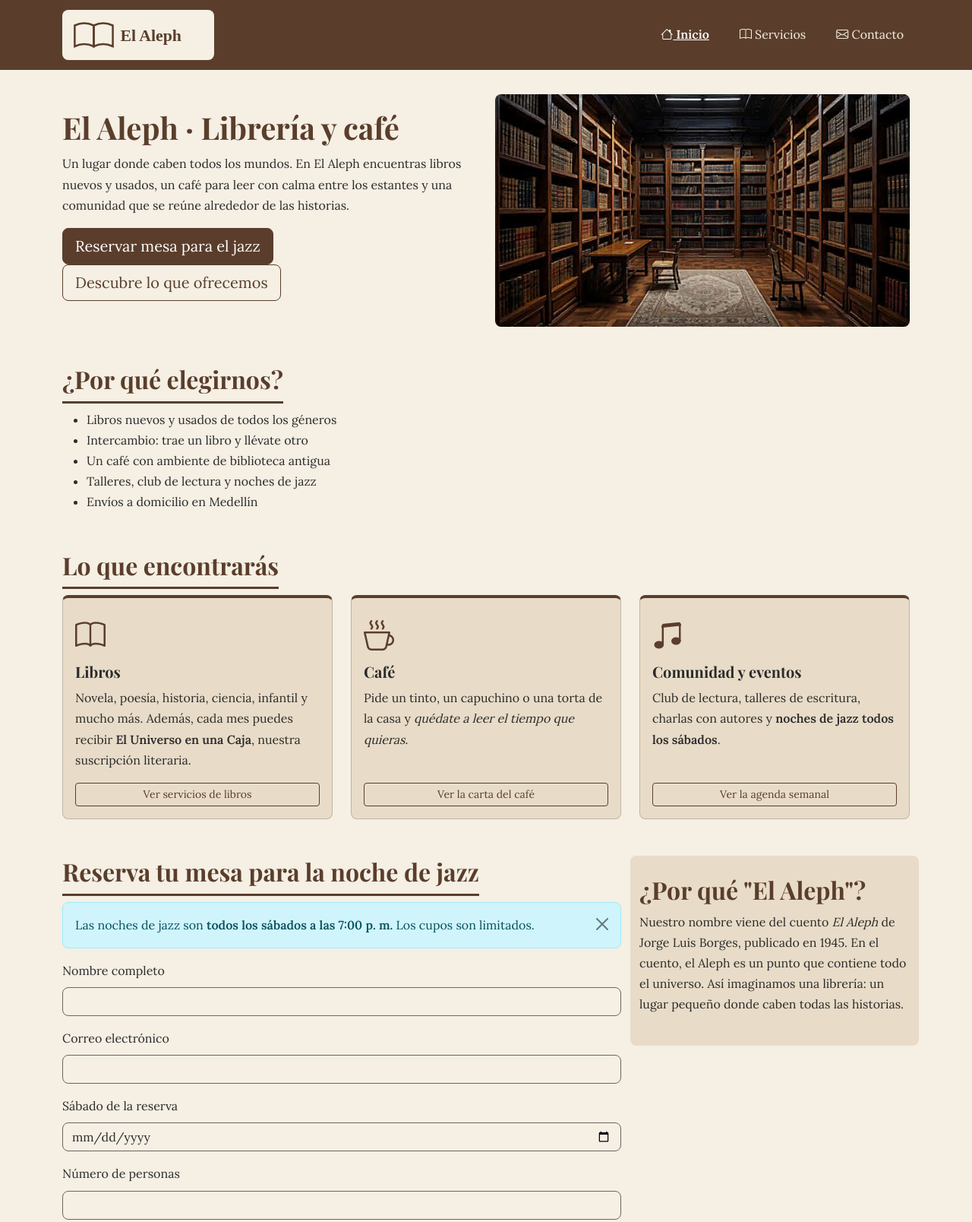
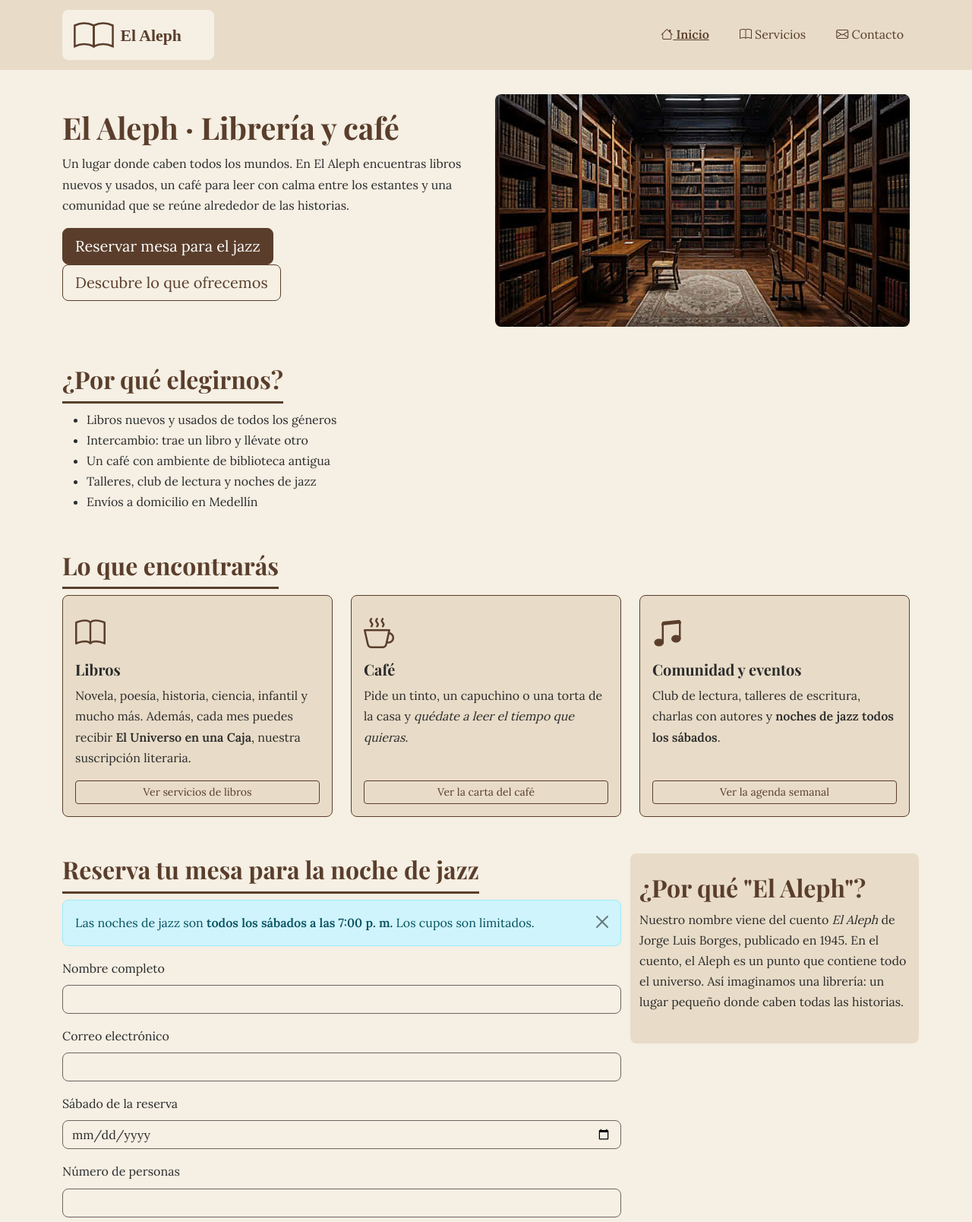
Before and after one commit to yulianadurangoh/el-aleph, a plain HTML site: page index.html in a window 1280 px wide. Shown: the top 1608 px of the page at 76% size. Drawn offline with nearby package versions, Linux system fonts and the light colour scheme.

Commit message:
style: simplificar estilos de la navbar y cambiar el correo de contacto

```diff
--- a/css/styles.css
+++ b/css/styles.css
@@ -143,7 +143,7 @@ section {
 article {
   background-color: var(--beige);
   padding: var(--espacio-m);
-  border-left: 4px solid var(--madera);
+  border: 1px solid var(--madera);
   border-radius: var(--espacio-xs);
 }
 
@@ -290,9 +290,9 @@ footer a {
   }
 }
 
-/* 12. Componentes de Bootstrap con la paleta de El Aleph */
+/* 12. Bootstrap con los colores de El Aleph */
 
-/* Botón principal (btn-primary) con el color Madera */
+/* Botón principal con el color Madera */
 .btn-primary {
   --bs-btn-bg: #5A3E2B;
   --bs-btn-border-color: #5A3E2B;
@@ -302,7 +302,7 @@ footer a {
   --bs-btn-active-border-color: #34241A;
 }
 
-/* Botón de contorno (btn-outline-primary) con el color Madera */
+/* Botón de contorno con el color Madera */
 .btn-outline-primary {
   --bs-btn-color: #5A3E2B;
   --bs-btn-border-color: #5A3E2B;
@@ -314,37 +314,37 @@ footer a {
   --bs-btn-active-border-color: #46301F;
 }
 
-/* Encabezado con la navbar de Bootstrap: el Flexbox y el relleno
-   de la regla "header" ya no hacen falta, los pone la navbar */
+/* Encabezado de la navbar: le quito el Flexbox de la regla header */
 .encabezado-bootstrap {
   display: block;
   padding: 0;
+  background-color: var(--beige);
 }
 
-/* Navbar con fondo Madera y enlaces Crema.
-   data-bs-theme="dark" (en el HTML) pone claro el ícono ☰, pero deja los
-   enlaces muy transparentes; uso dos clases (.navbar.navbar-aleph) para
-   ganarle en especificidad a esa regla de Bootstrap */
-.navbar.navbar-aleph {
-  background-color: var(--madera);
-  --bs-navbar-color: #F5EFE4;
-  --bs-navbar-hover-color: #FFFFFF;
-  --bs-navbar-active-color: #FFFFFF;
+/* Enlaces de la navbar */
+.navbar .nav-link {
+  color: var(--madera);
 }
 
-.navbar-aleph .nav-link:hover,
-.navbar-aleph .nav-link:focus {
+.navbar .nav-link:hover,
+.navbar .nav-link:focus {
+  color: var(--carbon);
   text-decoration: underline;
 }
 
-/* Página actual (Bootstrap la marca con la clase active) */
-.navbar-aleph .nav-link.active {
+/* Página actual */
+.navbar .nav-link.active {
+  color: var(--madera);
   font-weight: 600;
   text-decoration: underline;
 }
 
-/* La regla "button" del formulario de contacto pinta el fondo al pasar
-   el mouse; el botón ☰ y la X de cerrar deben quedar transparentes */
+/* El foco crema no se ve sobre el beige */
+.encabezado-bootstrap a:focus {
+  outline-color: var(--carbon);
+}
+
+/* Que el botón del menú y la X no se pongan oscuros con el hover */
 .navbar-toggler:hover,
 .navbar-toggler:focus,
 .btn-close:hover,
@@ -352,28 +352,25 @@ footer a {
   background-color: transparent;
 }
 
-/* Títulos de sección con una línea Madera debajo */
+/* Títulos con una línea debajo */
 .titulo-seccion {
   padding-bottom: var(--espacio-xs);
   border-bottom: 3px solid var(--madera);
   display: inline-block;
 }
 
-/* Tarjetas: fondo Beige y borde superior Madera.
-   Las cards de Bootstrap ya traen su relleno en card-body */
+/* Tarjetas de Bootstrap con fondo Beige */
 .card-aleph {
   padding: 0;
   background-color: var(--beige);
-  border-top: 4px solid var(--madera);
+  border: 1px solid var(--madera);
 }
 
-/* Bootstrap agranda los h3; los dejo de un tamaño más moderado */
 .card-aleph h3 {
   font-size: 1.25rem;
 }
 
-/* El borde gris claro de Bootstrap casi no se ve sobre el fondo Crema;
-   uso Gris Piedra para que los campos se distingan (5.2:1) */
+/* Borde de los campos más oscuro para que se vean */
 .form-control,
 .form-select,
 .form-check-input {
--- a/index.html
+++ b/index.html
@@ -17,7 +17,7 @@
 
 <body>
   <header class="encabezado-bootstrap">
-    <nav class="navbar navbar-expand-lg navbar-aleph" data-bs-theme="dark">
+    <nav class="navbar navbar-expand-lg">
       <div class="container">
         <a class="navbar-brand" href="index.html"><img src="img/logo.svg" alt="El Aleph, ir al inicio" width="200"></a>
         <button class="navbar-toggler" type="button" data-bs-toggle="collapse" data-bs-target="#menuPrincipal" aria-controls="menuPrincipal" aria-expanded="false" aria-label="Abrir menú de navegación">
@@ -96,7 +96,7 @@
       </div>
     </section>
 
-    <div class="row g-4">
+    <div class="row g-4 align-items-start">
       <section id="reservar" class="col-12 col-md-8">
         <h2 class="titulo-seccion">Reserva tu mesa para la noche de jazz</h2>
 
@@ -108,13 +108,13 @@
         <form action="#" method="post" class="needs-validation" novalidate>
           <div class="mb-3">
             <label for="nombre" class="form-label">Nombre completo</label>
-            <input type="text" id="nombre" name="nombre" class="form-control" required minlength="3" autocomplete="name">
+            <input type="text" id="nombre" name="nombre" class="form-control" required minlength="3">
             <div class="invalid-feedback">Escribe tu nombre (mínimo 3 letras).</div>
           </div>
 
           <div class="mb-3">
             <label for="correo" class="form-label">Correo electrónico</label>
-            <input type="email" id="correo" name="correo" class="form-control" required autocomplete="email">
+            <input type="email" id="correo" name="correo" class="form-control" required>
             <div class="invalid-feedback">Escribe un correo válido, por ejemplo nombre@correo.com.</div>
           </div>
 
@@ -154,7 +154,7 @@
         </form>
       </section>
 
-      <aside class="col-12 col-md-4 align-self-start">
+      <aside class="col-12 col-md-4">
         <h2>¿Por qué "El Aleph"?</h2>
         <p>Nuestro nombre viene del cuento <em>El Aleph</em> de Jorge Luis Borges, publicado en 1945. En el cuento, el Aleph es un punto que contiene todo el universo. Así imaginamos una librería: un lugar pequeño donde caben todas las historias.</p>
       </aside>
@@ -192,7 +192,7 @@
     </div>
     <div>
       <p><strong>Contacto</strong></p>
-      <p><i class="bi bi-envelope" aria-hidden="true"></i> <a href="mailto:hola@elaleph.example">hola@elaleph.example</a></p>
+      <p><i class="bi bi-envelope" aria-hidden="true"></i> <a href="mailto:contacto@libreriaelaleph.com">contacto@libreriaelaleph.com</a></p>
     </div>
     <div>
       <p><strong>Horario</strong></p>
```
Also changed, not shown: contacto.html (+2 -2 lines), servicios.html (+1 -1 lines), 1 other file.
